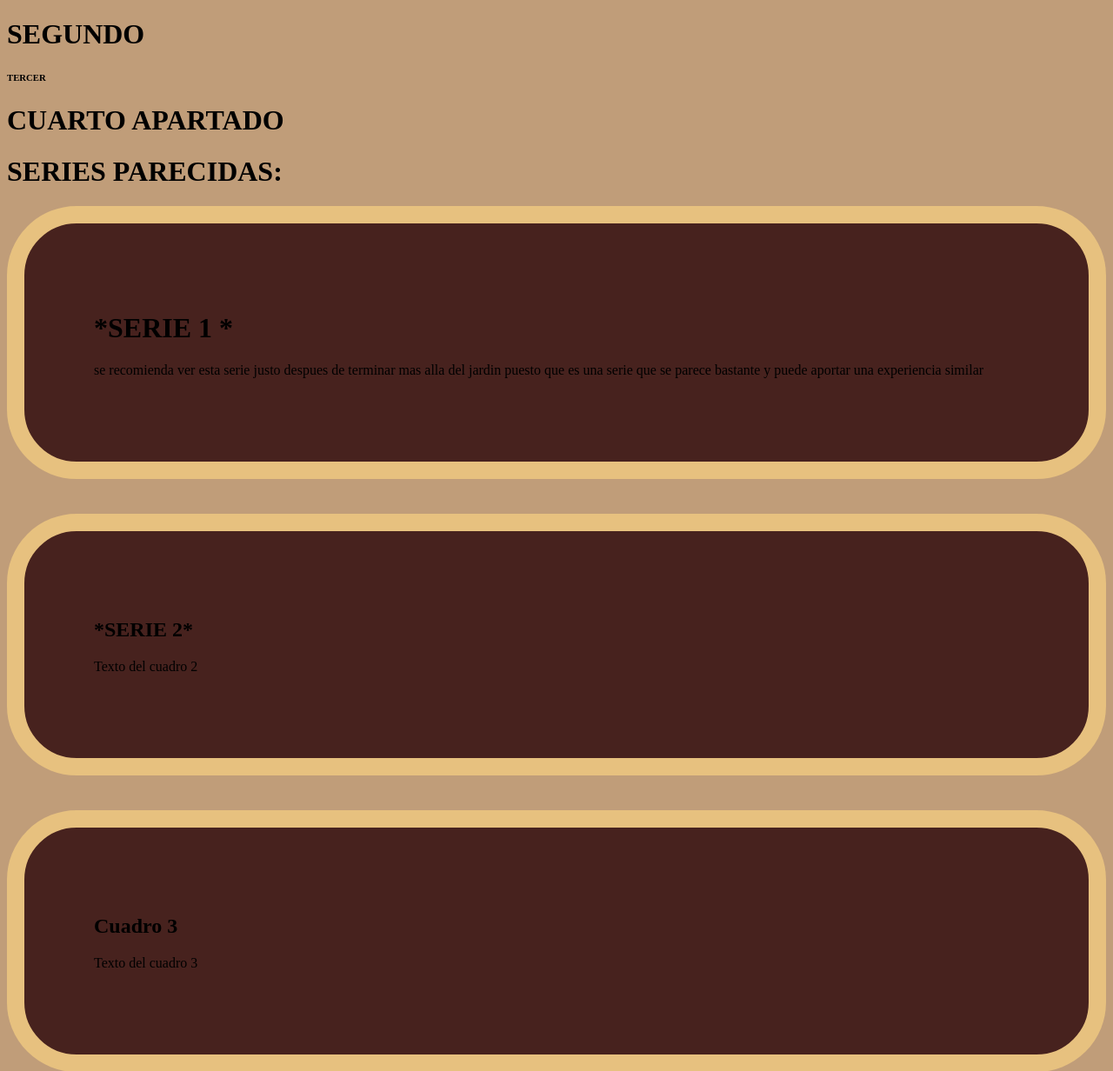
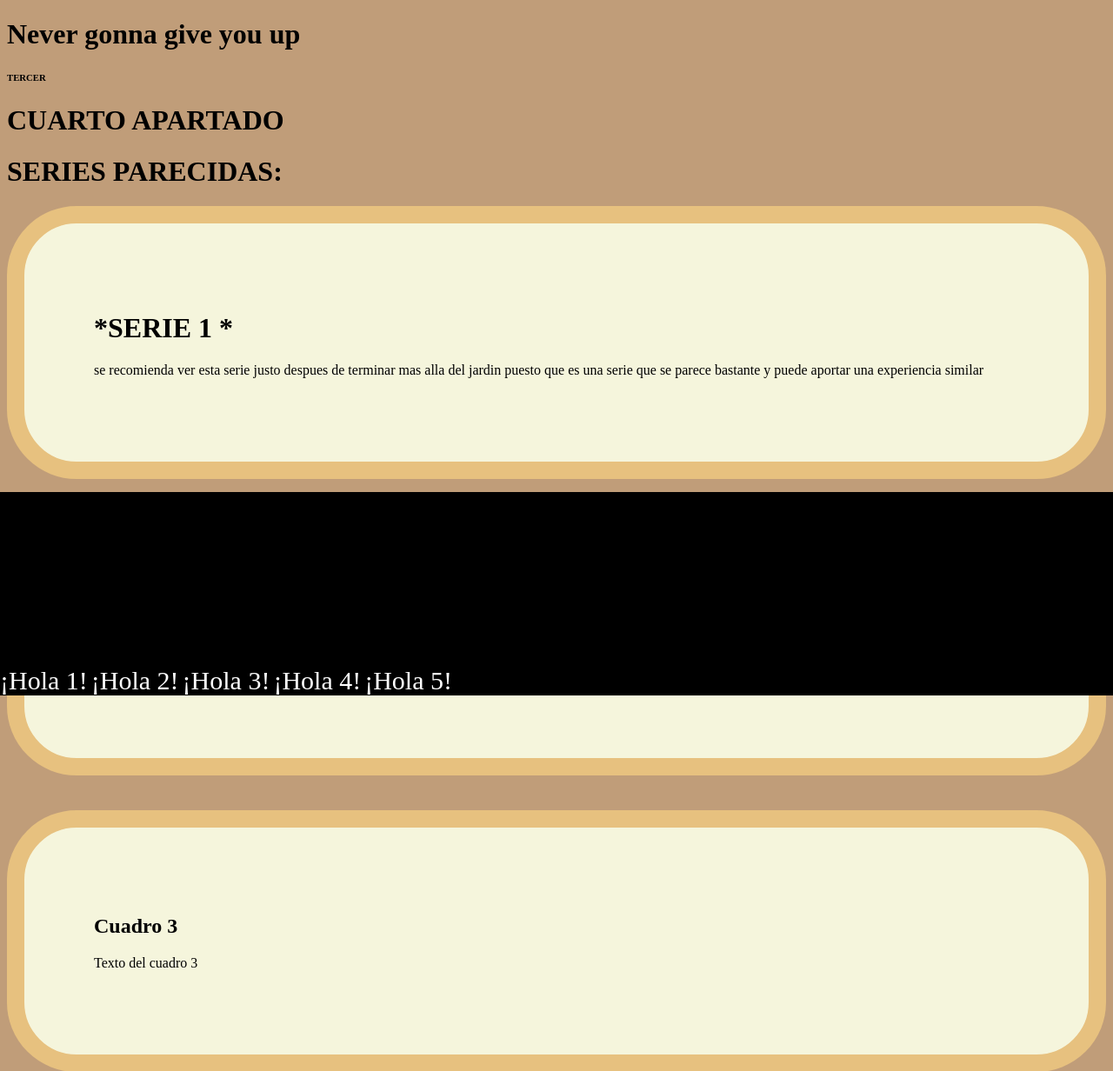
Before and after one commit to g4usSi/PaginaHenryXD, a Django app: page / in a window 1280 px wide; the page is wider, and only the part inside the window is pictured. Shown: the top 1232 px of that part at 87% size. Run offline with Django 5.2, Linux system fonts and the light colour scheme.

Commit message:
Footer division created.
Footer created with style sheet. Beta with test tags and css background.

```diff
--- a/masAllaDelJardin/jardin/proyecto/templates/proyecto.html
+++ b/masAllaDelJardin/jardin/proyecto/templates/proyecto.html
@@ -1,6 +1,7 @@
 <!DOCTYPE html>
 <html lang="es">
 <head>
+    <link rel="stylesheet" href="styles.css">
     <meta charset="UTF-8">
     <meta name="viewport" content="width=device-width, initial-scale=1.0">
     <title>Mi Página</title>
@@ -24,7 +25,7 @@
             /* Ajuste para mostrar en bloque */
             display: block;
             /* Color de fondo del cuadro de texto */
-            background-color: #47221E;
+            background-color: beige;
         }
         .box img {
             max-width: 100%;
@@ -36,7 +37,7 @@
 </head>
 <body>
 
-<h1>SEGUNDO</h1>
+<h1>Never gonna give you up</h1>
 
 <!-- TERCER APARTADO DE LA PAGINA -->
 <h6>TERCER</h6>
@@ -77,4 +78,15 @@
 </div>
 
 </body>
+<footer>
+    <div class="footer">
+        <div class= "footerContent">
+            <label id="lbl1">¡Hola 1!</label>
+            <label id="lbl1">¡Hola 2!</label>
+            <label id="lbl1">¡Hola 3!</label>
+            <label id="lbl1">¡Hola 4!</label>
+            <label id="lbl1">¡Hola 5!</label>
+        </div>
+    </div>
+</footer>
 </html>
--- /dev/null
+++ b/masAllaDelJardin/jardin/proyecto/templates/styles.css
@@ -0,0 +1,43 @@
+/* Pantalla completa */
+@media screen and (min-width: 768px) {
+    /* Estilos para pantallas más grandes */
+    .footer {
+      background-color: black;
+      left: 0px;
+    }
+    .footerContent {
+      position: fixed;
+      bottom: 0;
+      width: 100vw;
+      background-color: black;
+      padding-top: 200px;
+      left: 0px;
+    }
+    #lbl1 {
+      font-size: 30px;
+      left: 0;
+      color: white;
+    }
+  }
+
+  /* Vista teléfono */
+  @media screen and (max-width: 767px) {
+    .footer {
+        background-color: black;
+        left: 0px;
+      }
+      .footerContent {
+        position: relative;
+        bottom: 0;
+        width: 100vw;
+        background-color: black;
+        margin: 0;
+        padding: 0;
+        left: 0px;
+      }
+      #lbl1 {
+        font-size: 11px;
+        left: 0;
+        color: white;
+      }
+  }
```
Also changed, not shown: 1 other file.
